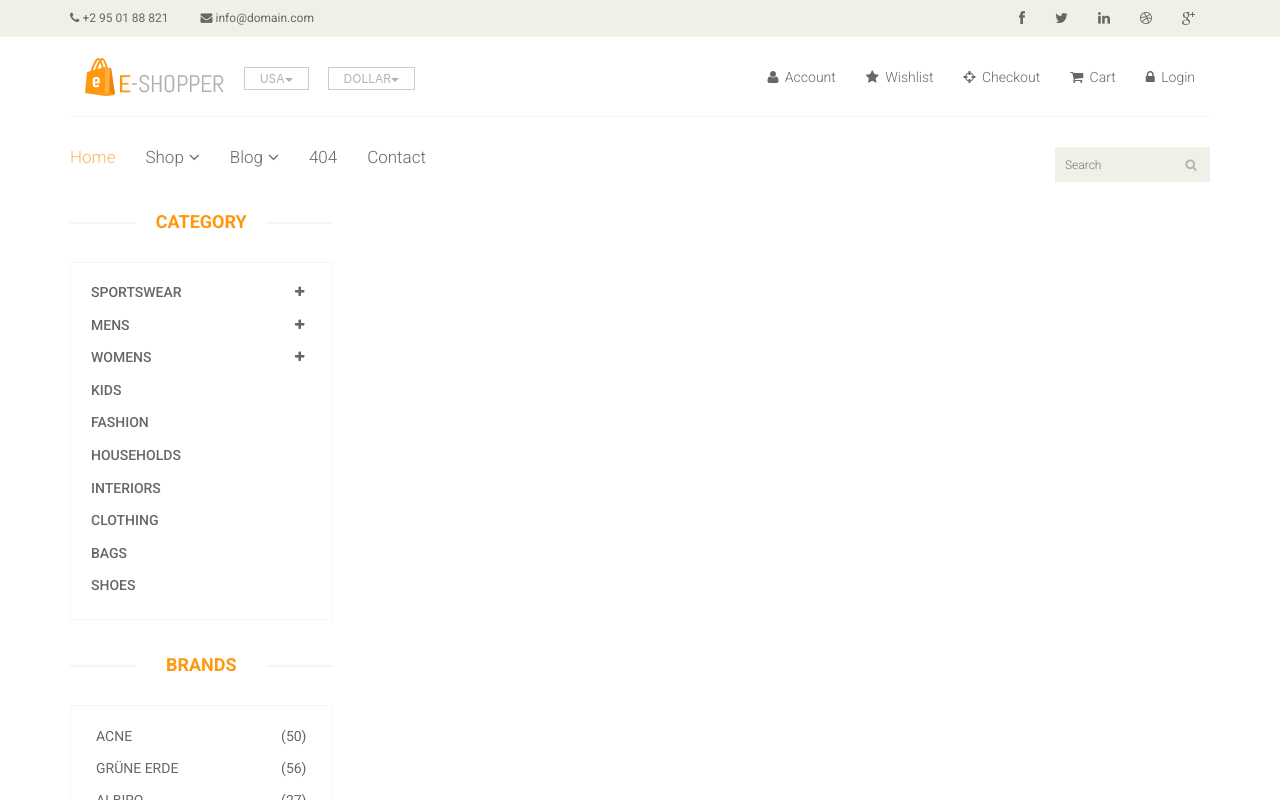
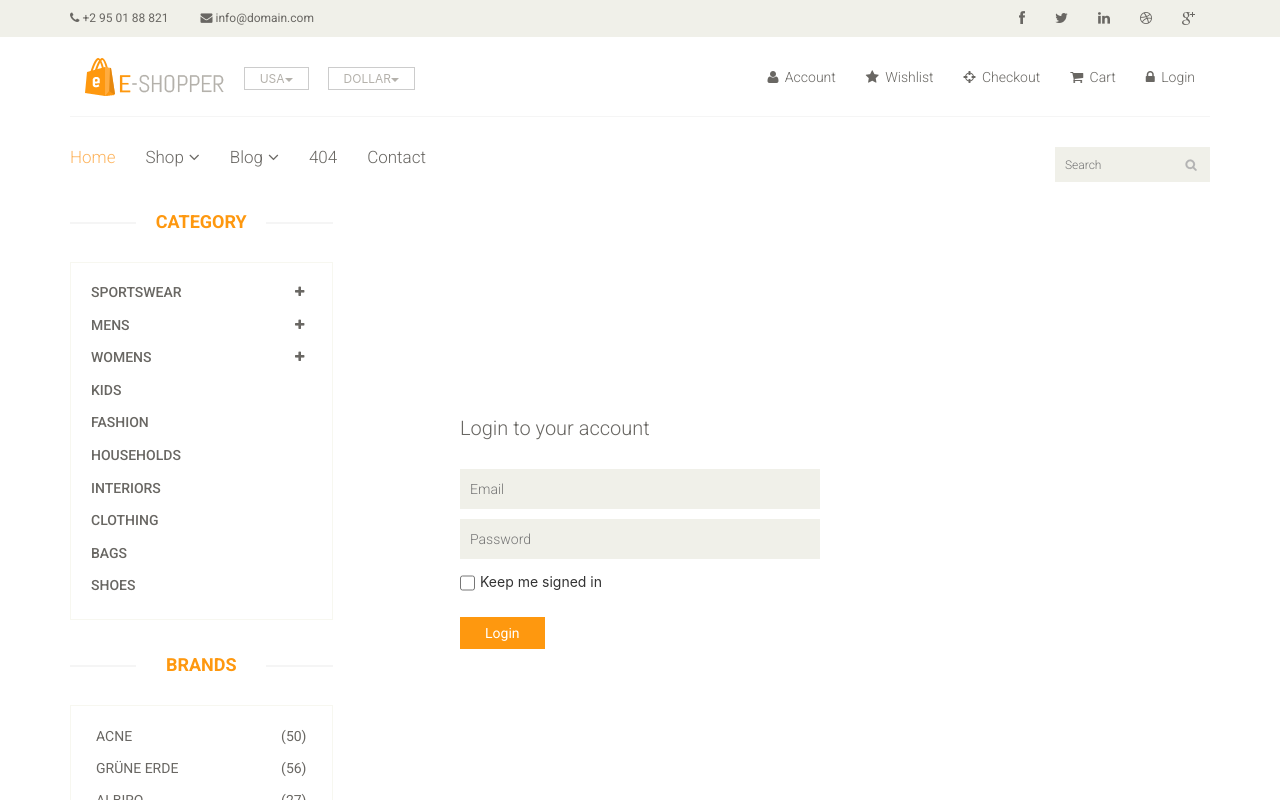
Before and after one commit to T1enphan/new-eco, a React (Create React App) app: page /login in a window 1280 px wide. Shown: the top 800 px of the page. Built offline with nearby package versions, Linux system fonts and the light colour scheme.

Commit message:
thieu avatar

```diff
--- a/src/Form_regis_login/Index.js
+++ b/src/Form_regis_login/Index.js
@@ -1,73 +1,65 @@
 import { useState } from "react";
 import axios from "axios";
 
-
-
-function ActionRegister(){
+function ActionRegister() {
+  const [files, setFiles] = useState([]);
   const [errors, setErros] = useState({});
   const [input, setInput] = useState({
-        name : "",
-        email : "",
+    name: "",
+    email: "",
     password: "",
     phone: "",
-        address : "",
-        level : "",
+    address: "",
+    level: "",
   });
 
-
   function handleChange(e) {
-        const nameInput = e.target.name;
-        const value = e.target.value;
-        setInput((state) => ({ ...state, [nameInput]: value }));
+    // const nameInput = e.target.name;
+    // const value = e.target.value;
+    const { name, value } = e.target;
+    setInput((state) => ({ ...state, [name]: value }));
   }
 
-    function handleSubmit(e){
+  //xử lý file
+
+  const handleSubmit = (e) => {
     e.preventDefault();
-        let errorSubmit = {}
-        let flag = true
+    let errorSubmit = {};
+    let flag = true;
 
-        if(input.name == "") {
-            errorSubmit.name = "vui long nhap name"
-            console.log(errorSubmit.name = "vui long nhap name");
+    if (input.name === "") {
+      errorSubmit.name = "vui long nhap name";
       flag = false;
     }
 
-
-        if(input.email == "") {
-            errorSubmit.email = "vui long nhap email"
-            console.log(errorSubmit.email = "vui long nhap email");
+    if (input.email === "") {
+      errorSubmit.email = "vui long nhap email";
       flag = false;
     }
 
     if (input.password == "") {
       errorSubmit.password = "vui long nhap password";
-            console.log(errorSubmit.password = "vui long nhap password");
       flag = false;
     }
     if (input.phone == "") {
       errorSubmit.phone = "vui long nhap phone";
-            console.log(errorSubmit.phone = "vui long nhap phone");
       flag = false;
     }
 
     if (input.address == "") {
       errorSubmit.address = "vui long nhap dia chi";
-            console.log(errorSubmit.address = "vui long nhap dia chi");
       flag = false;
     }
 
     if (input.level == "") {
       errorSubmit.level = "vui long nhap level";
-            console.log(errorSubmit.level = "vui long nhap level");
       flag = false;
     }
 
-        if(!flag){
-            setErros(errorSubmit)
+    if (!flag) {
+      setErros(errorSubmit);
     } else {
       setErros({});
-        }
-
       const payload = {
         name: input.name,
         email: input.email,
@@ -75,15 +67,25 @@ function ActionRegister(){
         phone: input.phone,
         address: input.address,
         level: input.level,
-        }
-        axios.post("https://localhost/laravel8/public/api/register", payload)
-        .then((res)=>{
+      };
+      axios
+        .post("https://localhost/laravel8/public/api/register", payload)
+        .then((res) => {
           console.log(res);
+          setInput({
+            name: "",
+            email: "",
+            password: "",
+            phone: "",
+            address: "",
+            level: "",
+          }); // Reset form fields
         })
         .catch((error) => {
-            console.error("There was an error making the request:", error);
+          console.error("There was an error submitting the form!", error);
         });
     }
+  };
 
   function renderError() {
     if (Object.keys(errors).length > 0) {
@@ -96,21 +98,55 @@ function ActionRegister(){
   return (
     <>
       {renderError()}
-        {/* <form onSubmit={handleSubmit}> */}
       <section id="form">
         <div class="container">
           <div class="row">
-              {/* register */}
             <div class="col-sm-4">
               <div class="signup-form">
                 <h2>New User Signup!</h2>
                 <form onSubmit={handleSubmit}>
-                    <input name="name" type="text" placeholder="Name" value={input.name} onChange={handleChange}   />
-                    <input name="email" type="email" placeholder="Email Address" value={input.email} onChange={handleChange}   />
-                    <input name="password" type="text" placeholder="Password" value={input.password} onChange={handleChange}   />
-                    <input name="phone" type="tel" placeholder="Phone Number" value={input.phone} onChange={handleChange}   />
-                    <input name="address" type="text" placeholder="Address" value={input.address} onChange={handleChange}   />
-                    <input name="level" type="number" placeholder="Level" value={input.level} onChange={handleChange}   />
+                  <input
+                    name="name"
+                    type="text"
+                    placeholder="Name"
+                    value={input.name}
+                    onChange={handleChange}
+                  />
+                  <input
+                    name="email"
+                    type="email"
+                    placeholder="Email Address"
+                    value={input.email}
+                    onChange={handleChange}
+                  />
+                  <input
+                    name="password"
+                    type="text"
+                    placeholder="Password"
+                    value={input.password}
+                    onChange={handleChange}
+                  />
+                  <input
+                    name="phone"
+                    type="tel"
+                    placeholder="Phone Number"
+                    value={input.phone}
+                    onChange={handleChange}
+                  />
+                  <input
+                    name="address"
+                    type="text"
+                    placeholder="Address"
+                    value={input.address}
+                    onChange={handleChange}
+                  />
+                  <input
+                    name="level"
+                    type="number"
+                    placeholder="Level"
+                    value={input.level}
+                    onChange={handleChange}
+                  />
                   {/* <input name="" type="file" placeholder="File avatar" value={input} onChange={handleChange}   /> */}
                   <button type="submit" class="btn btn-default">
                     Signup
@@ -125,4 +161,4 @@ function ActionRegister(){
     </>
   );
 }
-export default ActionRegister
+export default ActionRegister;
--- /dev/null
+++ b/src/Form_regis_login/login.js
@@ -0,0 +1,63 @@
+import axios from "axios";
+import { useState, useEffect } from "react";
+
+function ActionLogin() {
+  const [error, setErros] = useState({});
+  const [input, setInput] = useState({
+    email: "",
+    password: "",
+  });
+
+  function handleChange(e) {
+    const { name, value } = e.target;
+    setInput((state) => ({ ...state, [name]: value }));
+  }
+
+  const handleSumbit = (e) => {
+    e.preventDefault();
+    let errorSubmit = {};
+    let flag = true;
+
+    if (input.email === "") {
+      errorSubmit.email = "vui long nhap email";
+      flag = false;
+    }
+    if (input.password === "") {
+      errorSubmit.password = "vui long nhap password";
+      flag = false;
+    }
+    if (!flag) {
+      setErros(errorSubmit);
+    }
+  };
+
+  return (
+    <>
+      <form>
+        <section id="form">
+          <div class="container">
+            <div class="row">
+              <div class="col-sm-4 col-sm-offset-1">
+                <div class="login-form">
+                  <h2>Login to your account</h2>
+                  <form>
+                    <input type="email" value="" placeholder="Email" />
+                    <input type="text" value="" placeholder="Password" />
+                    <span>
+                      <input type="checkbox" class="checkbox" />
+                      Keep me signed in
+                    </span>
+                    <button type="submit" class="btn btn-default">
+                      Login
+                    </button>
+                  </form>
+                </div>
+              </div>
+            </div>
+          </div>
+        </section>
+      </form>
+    </>
+  );
+}
+export default ActionLogin;
--- a/src/index.js
+++ b/src/index.js
@@ -7,6 +7,7 @@ import reportWebVitals from "./reportWebVitals";
 import Blog from "./Blog/Blog";
 import BlogDetail from "./Blog/BlogDetail";
 import ActionRegister from "./Form_regis_login/Index";
+import ActionLogin from "./Form_regis_login/login";
 const root = ReactDOM.createRoot(document.getElementById("root"));
 root.render(
   <React.StrictMode>
@@ -16,6 +17,7 @@ root.render(
           <Route path="/blog-list" element={<Blog></Blog>} />
           <Route path="/blog-detail/:id" element={<BlogDetail></BlogDetail>} />
           <Route path="/register" element={<ActionRegister></ActionRegister>} />
+          <Route path="/login" element={<ActionLogin></ActionLogin>} />
         </Routes>
       </App>
     </Router>
```
Lines whose indentation alone changed are shown as unchanged.
